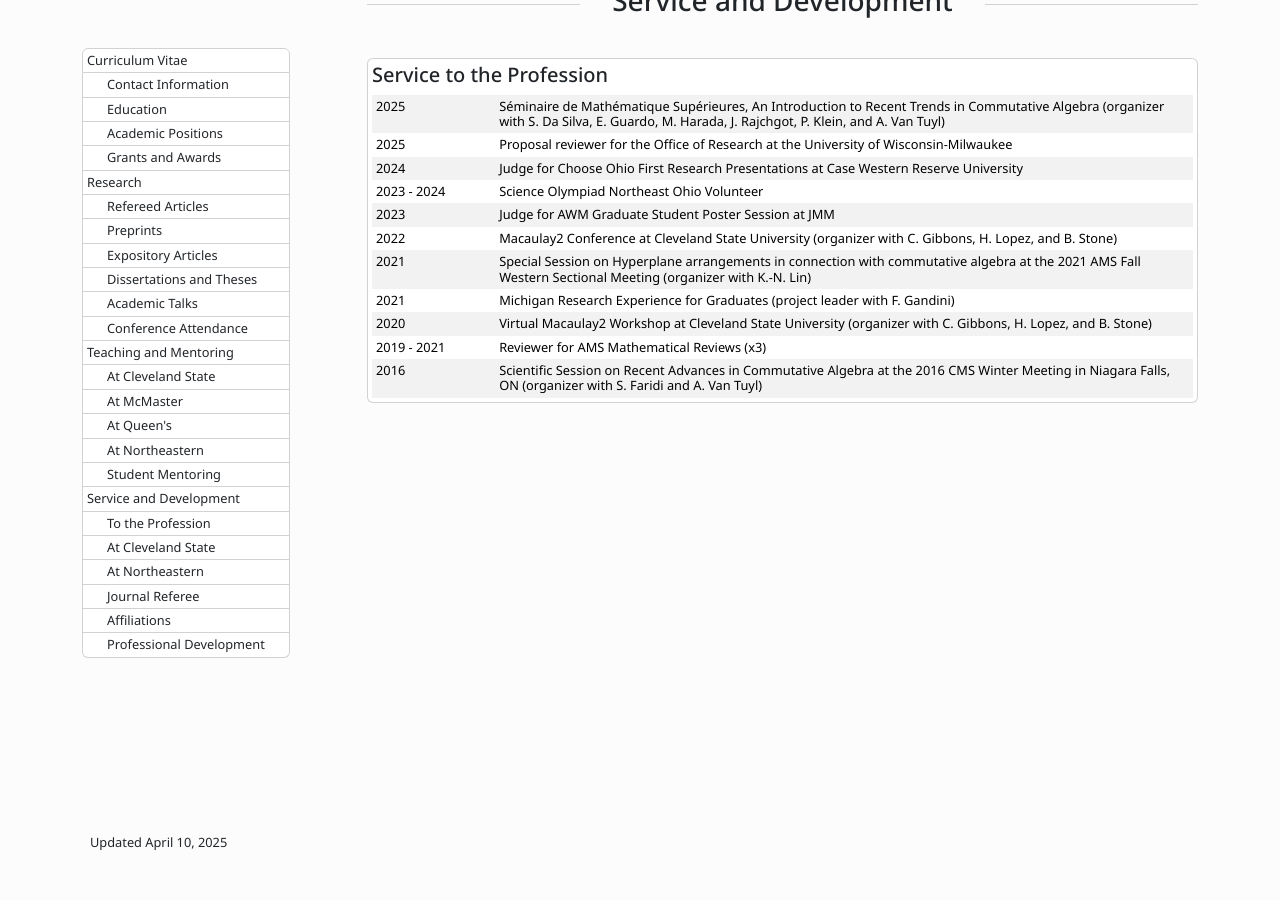
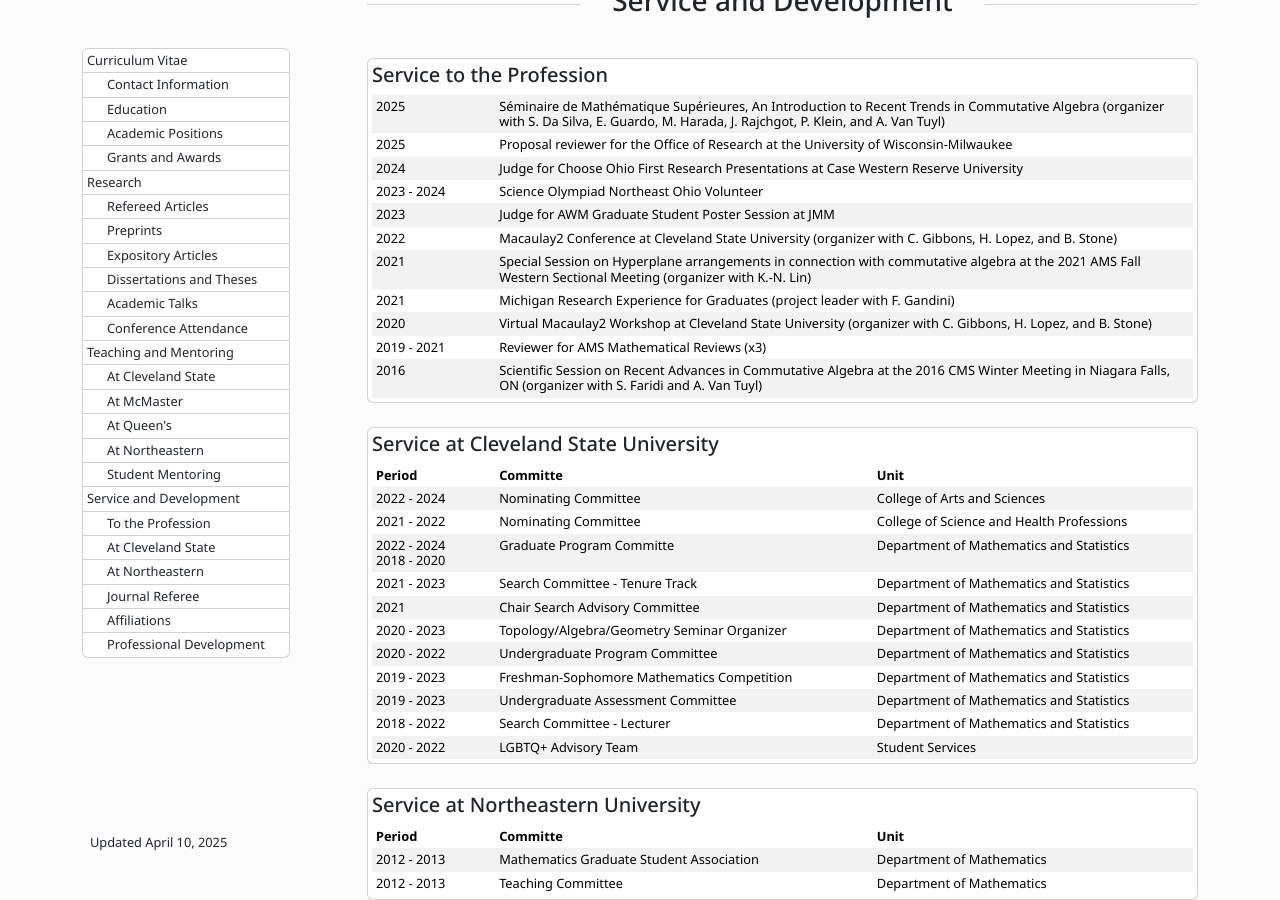
Before and after one commit to galettof/galettof.github.io, a Jekyll site: the page built from cv/index.html, in a window 1280 px wide and 900 px high, scrolled down 7617 px. Built offline with Jekyll 4.4.1, drawn with Linux system fonts in a browser that asks for light colours; formulas are drawn with MathJax 3.

Commit message:
reinserted service at csu

```diff
--- a/cv/index.html
+++ b/cv/index.html
@@ -500,6 +500,58 @@ date: 2025-04-10
 		</div>
 	      </div>
 
+	      <div class="col">
+		<div class="card" id="service-csu">
+		  <div class="card-body p-1">
+		    <h5 class="card-title">Service at Cleveland State University</h5>
+		    <table class="table table-sm table-striped table-borderless m-0">
+		      <thead>
+			<th style="width: 15%;">Period</th>
+			<th style="width: 46%;">Committe</th>
+			<th>Unit</th>
+		      </thead>
+		      <tbody>
+			{% assign committees = site.data.service.csu | sort: 'period' | reverse | sort: 'level' %}
+			{% for item in committees %}
+			<tr>
+			  <td>{{ item.period }}</td>
+			  <td>{{ item.name }}</td>
+			  <td>{{ item.unit }}</td>
+			</tr>
+			{% endfor %}
+		      </tbody>
+		    </table>
+		  </div>
+		</div>
+	      </div>
+
+	      <div class="col">
+		<div class="card" id="service-neu">
+		  <div class="card-body p-1">
+		    <h5 class="card-title">Service at Northeastern University</h5>
+		    <table class="table table-sm table-striped table-borderless m-0">
+		      <thead>
+			<th style="width: 15%;">Period</th>
+			<th style="width: 46%;">Committe</th>
+			<th>Unit</th>
+		      </thead>
+		      <tbody>
+			<tr>
+			  <td>2012 - 2013</td>
+			  <td>Mathematics Graduate Student Association</td>
+			  <td>Department of Mathematics</td>
+			</tr>
+			<tr>
+			  <td>2012 - 2013</td>
+			  <td>Teaching Committee</td>
+			  <td>Department of Mathematics</td>
+			</tr>
+		      </tbody>
+		    </table>
+		  </div>
+		</div>
+	      </div>
+
 	    </div><!-- closing div -->
 
 
```
